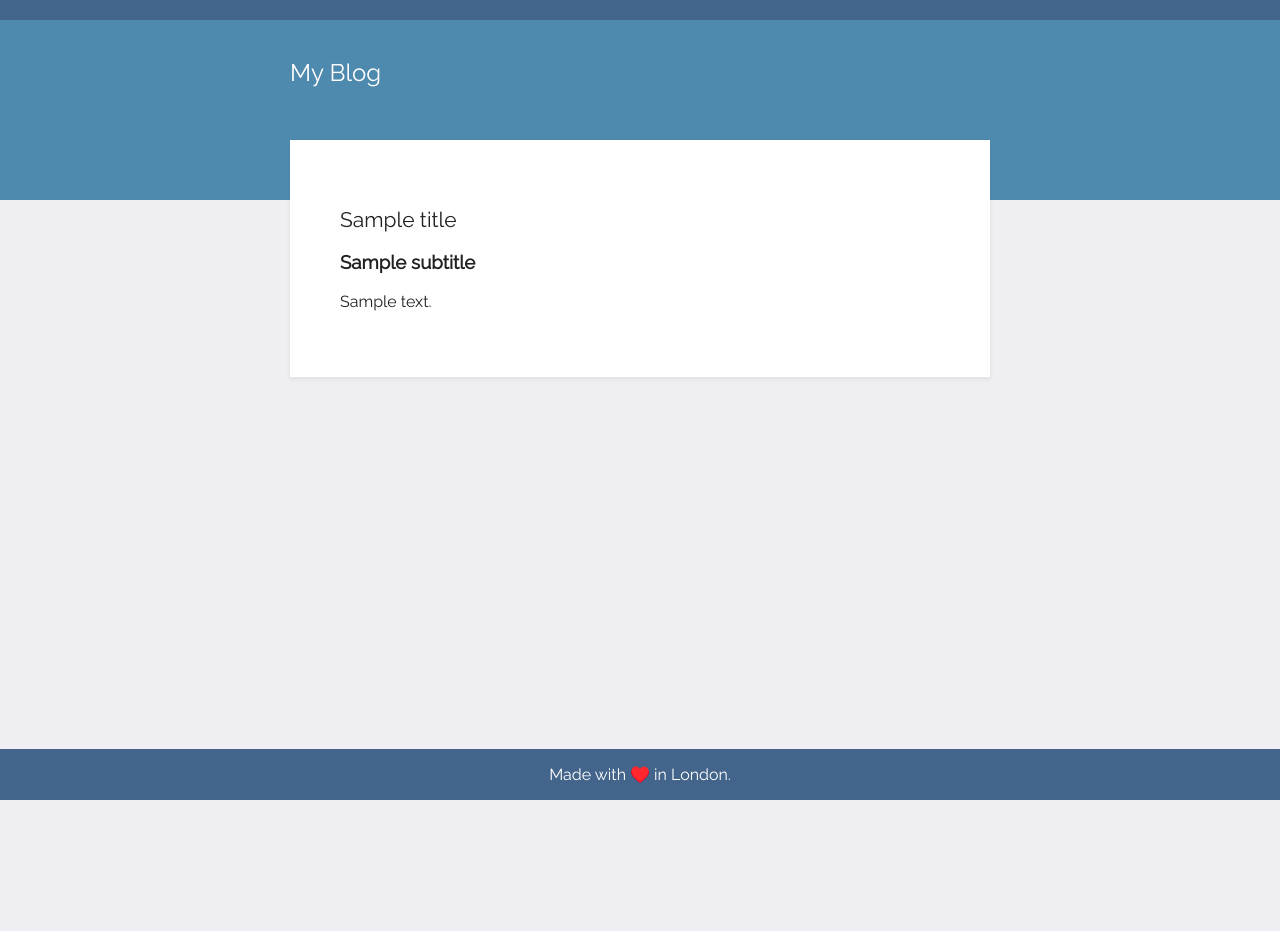
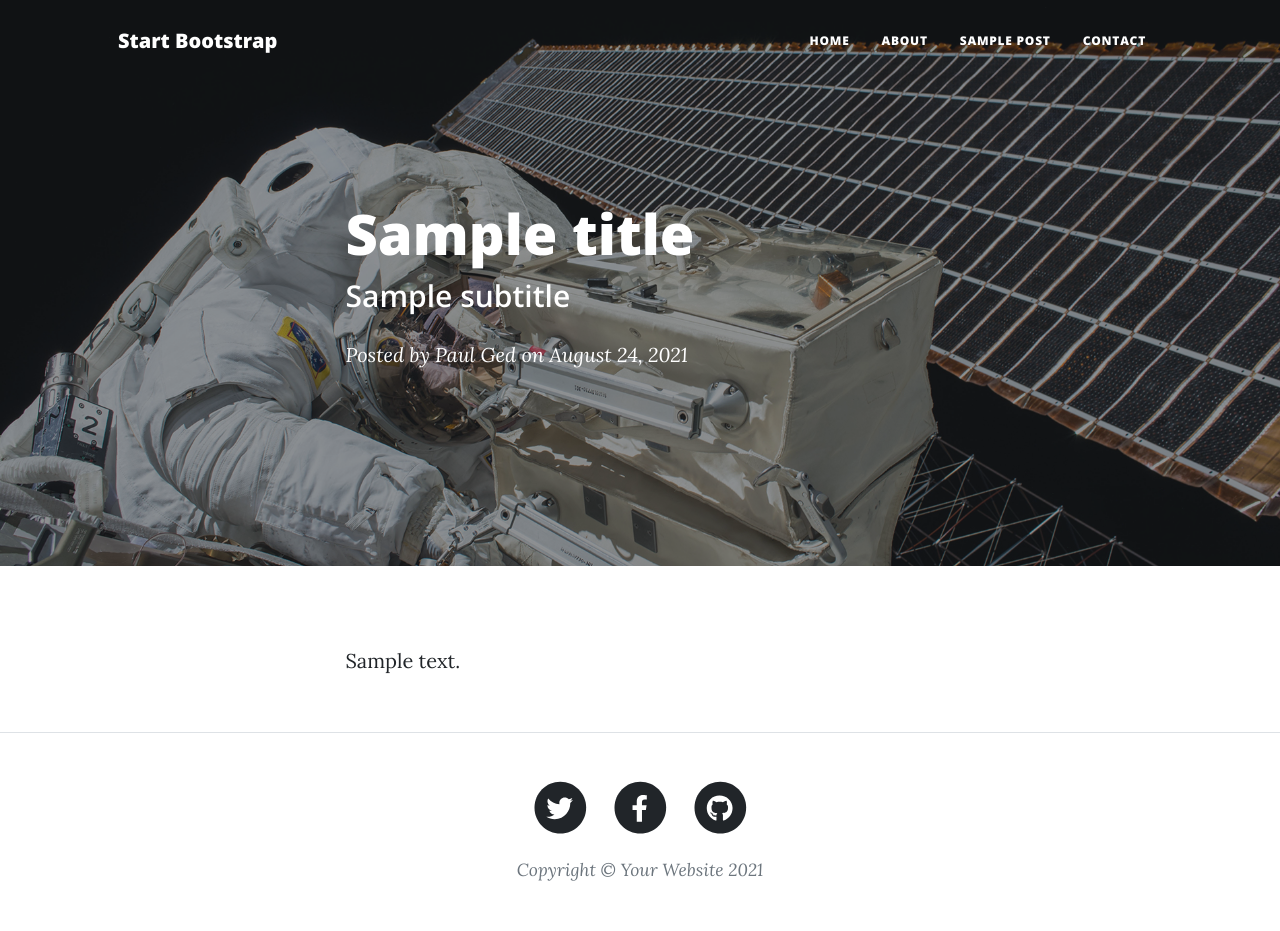
Before and after one commit to geddie212/pauls_blog, a Flask app: template templates/post.html in a window 1280 px wide. Before the commit the page ends 800 px from the top, so only its background shows below. Run offline with Flask 2, Linux system fonts and the light colour scheme; the template is opened without the code that fills it: most values are stand-ins (such as "Sample title", 1, 10 or a date in 2020).

Commit message:
deleted duplication files and updated index to run Jinja on whole post previews

```diff
--- a/main.py
+++ b/main.py
@@ -3,36 +3,41 @@ import post
 
 app = Flask(__name__)
 
-#index page route
+
+# index page route
 @app.route('/')
 def home():
-    #instance of post class
+    # instance of post class
     blog_posts = post.Post()
-    #list of all the dictionaries extracted from post class containing, id, title, subtitle, body
+    # list of all the dictionaries extracted from post class containing, id, title, subtitle, body
     blog_posts = blog_posts.all_posts()
-    #sends html template and uses jinja in HTML to show the posts in the blog_posts list of dictionaries
-    return render_template("indexx.html", posts=blog_posts)
+    # sends html template and uses jinja in HTML to show the posts in the blog_posts list of dictionaries
+    return render_template("index.html", posts=blog_posts)
+
 
 @app.route('/blog/<num>')
 def get_blog(num):
-    #creates instance of post class
+    # creates instance of post class
     poster = post.Post()
-    #this method extracts the dictionary from the num input in URL which contains the post data
-    poster = poster.post_data(int(num)-1)
-    #variables to be used by Jinja from the post dictionary
+    # this method extracts the dictionary from the num input in URL which contains the post data
+    poster = poster.post_data(int(num) - 1)
+    # variables to be used by Jinja from the post dictionary
     title = poster['title']
     subtitle = poster['subtitle']
     body = poster['body']
-    #html post using the jinja inputs from the dictionary
-    return render_template("postt.html", title=title, subtitle=subtitle,body=body)
+    # html post using the jinja inputs from the dictionary
+    return render_template("post.html", title=title, subtitle=subtitle, body=body)
+
 
 @app.route('/about')
 def about():
     return render_template("about.html")
 
+
 @app.route('/contact')
 def contact():
     return render_template("contact.html")
 
+
 if __name__ == "__main__":
     app.run(debug=True)
--- a/templates/post.html
+++ b/templates/post.html
@@ -1,28 +1,54 @@
 <!DOCTYPE html>
-<html lang="en">
-<head>
-    <meta charset="UTF-8">
-    <title>Title</title>
-    <link href="https://fonts.googleapis.com/css2?family=Raleway" rel="stylesheet">
-    <link rel="stylesheet" href="../static/css/styles.css">
-</head>
+{% include "header.html" %}
     <body>
-<div class="wrapper">
-    <div class="top">
-        <div class="title"><h1>My Blog</h1></div>
+        <!-- Navigation-->
+        <nav class="navbar navbar-expand-lg navbar-light" id="mainNav">
+            <div class="container px-4 px-lg-5">
+                <a class="navbar-brand" href="index.html">Start Bootstrap</a>
+                <button class="navbar-toggler" type="button" data-bs-toggle="collapse" data-bs-target="#navbarResponsive" aria-controls="navbarResponsive" aria-expanded="false" aria-label="Toggle navigation">
+                    Menu
+                    <i class="fas fa-bars"></i>
+                </button>
+                <div class="collapse navbar-collapse" id="navbarResponsive">
+                    <ul class="navbar-nav ms-auto py-4 py-lg-0">
+                        <li class="nav-item"><a class="nav-link px-lg-3 py-3 py-lg-4" href="index.html">Home</a></li>
+                        <li class="nav-item"><a class="nav-link px-lg-3 py-3 py-lg-4" href="about.html">About</a></li>
+                        <li class="nav-item"><a class="nav-link px-lg-3 py-3 py-lg-4" href="post.html">Sample Post</a></li>
+                        <li class="nav-item"><a class="nav-link px-lg-3 py-3 py-lg-4" href="contact.html">Contact</a></li>
+                    </ul>
                 </div>
-        <div class="content">
-            <div class="card">
-                <!--Jinja using the inputs to render text from the post dictionary -->
-                <h2>{{ title }}</h2>
-                <h3>{{ subtitle }}</h3>
+            </div>
+        </nav>
+        <!-- Page Header-->
+        <header class="masthead" style="background-image: url('assets/img/post-bg.jpg')">
+            <div class="container position-relative px-4 px-lg-5">
+                <div class="row gx-4 gx-lg-5 justify-content-center">
+                    <div class="col-md-10 col-lg-8 col-xl-7">
+                        <div class="post-heading">
+                            <h1>{{ title }}</h1>
+                            <h2 class="subheading">{{ subtitle }}</h2>
+                            <span class="meta">
+                                Posted by Paul Ged on August 24, 2021
+                            </span>
+                        </div>
+                    </div>
+                </div>
+            </div>
+        </header>
+        <!-- Post Content-->
+        <article class="mb-4">
+            <div class="container px-4 px-lg-5">
+                <div class="row gx-4 gx-lg-5 justify-content-center">
+                    <div class="col-md-10 col-lg-8 col-xl-7">
                         <p>{{ body }}</p>
                     </div>
-
                 </div>
             </div>
+        </article>
+{% include "footer.html" %}
+        <!-- Bootstrap core JS-->
+        <script src="https://cdn.jsdelivr.net/npm/bootstrap@5.1.3/dist/js/bootstrap.bundle.min.js"></script>
+        <!-- Core theme JS-->
+        <script src="js/scripts.js"></script>
     </body>
-<footer>
-    <p>Made with ♥️ in London.</p>
-</footer>
 </html>
```
Also changed, not shown: post.py (+6 -4 lines), templates/index.html (+54 -28 lines), templates/indexx.html (deleted, +0 -57 lines), templates/postt.html (deleted, +0 -54 lines). Lines whose indentation alone changed are shown as unchanged.
